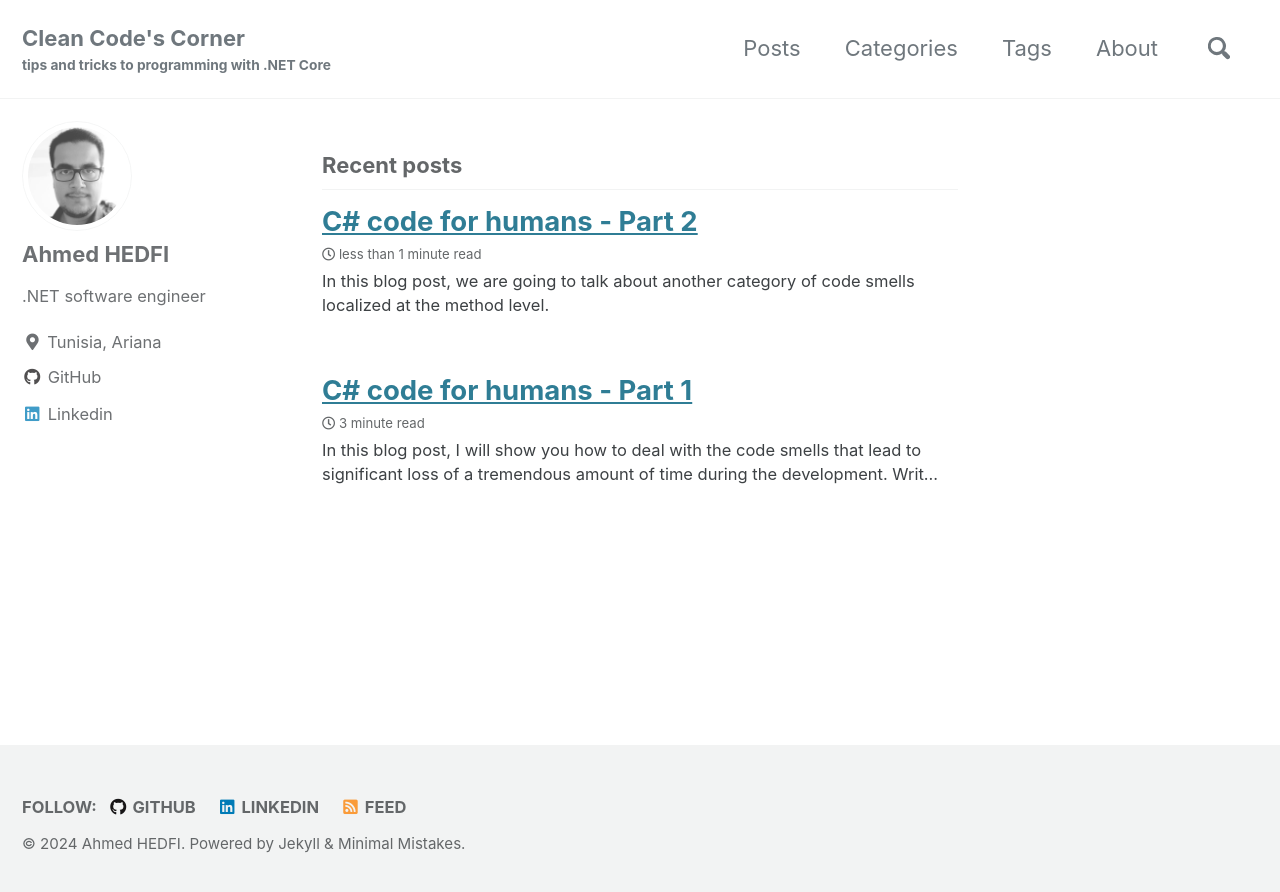
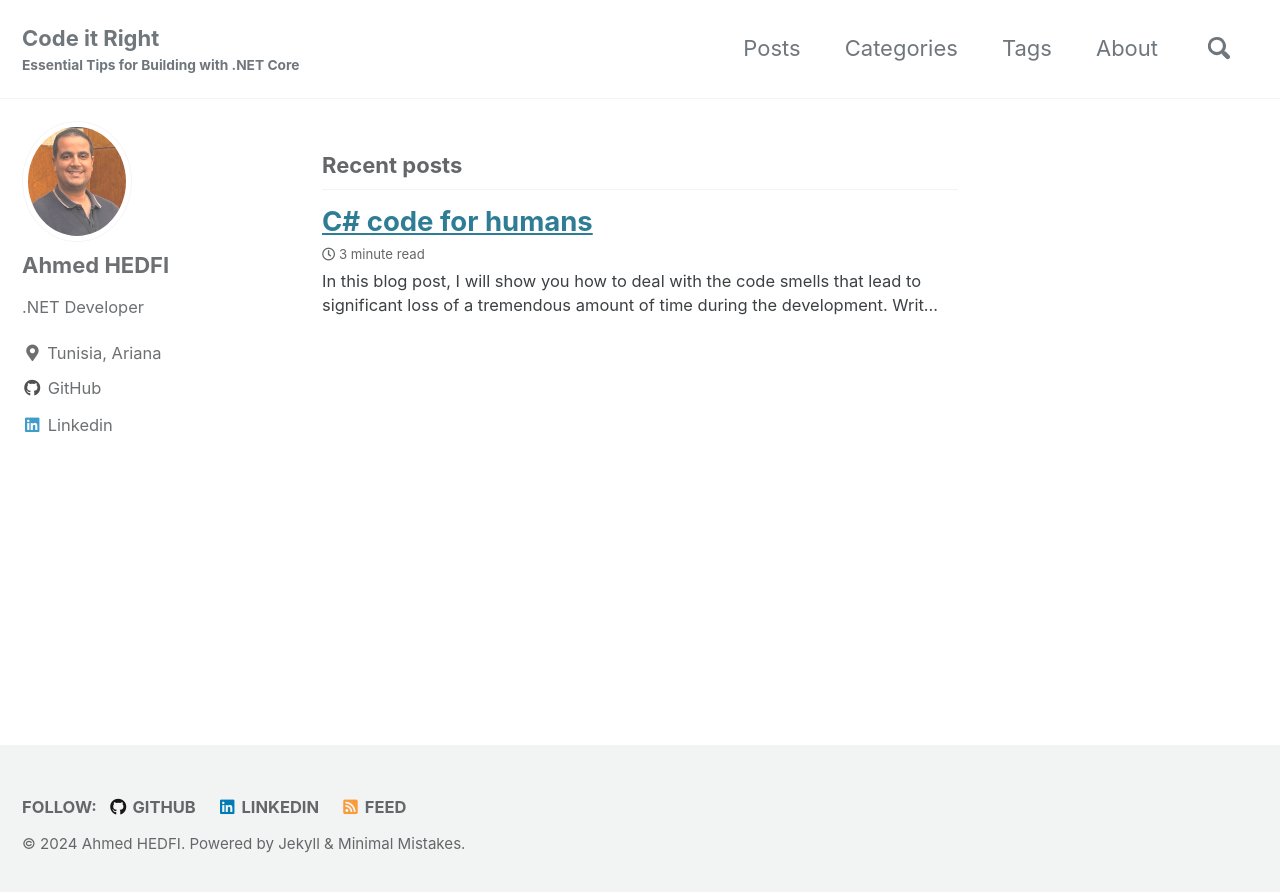
Before and after one commit to ahedfi/ahedfi.github.io, a Jekyll site: the page built from index.html, in a window 1280 px wide. Shown: the top 892 px of the page. Built offline with Jekyll 4.4.1, drawn with Linux system fonts in a browser that asks for light colours; cached includes are drawn as plain includes; the list of posts is cut into pages by our own code.

Commit message:
Adjust Blog title

```diff
--- a/_config.yml
+++ b/_config.yml
@@ -16,9 +16,9 @@ minimal_mistakes_skin    : "default" # "air", "aqua", "contrast", "dark", "dirt"
 
 # Site Settings
 locale                   : "en-US"
-title                    : "Clean Code's Corner"
+title                    : "Code it Right"
 title_separator          : "-"
-subtitle                 : "tips and tricks to programming with .NET Core"
+subtitle                 : "Essential Tips for Building with .NET Core"
 name                     : "Ahmed HEDFI"
 description              : "This blog aims to give tips and tricks for .net developers"
 url                      : # the base hostname & protocol for your site e.g. "https://mmistakes.github.io"
@@ -94,8 +94,8 @@ analytics:
 # Site Author
 author:
   name             : "Ahmed HEDFI"
-  avatar           : "/images/myPhoto.jpg"
-  bio              : ".NET software engineer"
+  avatar           : "/images/AH2024.png"
+  bio              : ".NET Developer"
   location         : "Tunisia, Ariana"
   email            :
   links:
--- a/_posts/2020-07-28-csharp-code-for-humans.md
+++ b/_posts/2020-07-28-csharp-code-for-humans.md
@@ -1,6 +1,6 @@
 ---
-title: "C# code for humans - Part 1"
-permalink : "/Csharp-code-for-humans-Part-1/"
+title: "C# code for humans"
+permalink : "/Csharp-code-for-humans/"
 header:
   image : "/images/clean-code.jpg"
   teaser : "/images/clean-code.jpg"
--- a/_posts/2020-08-11-csharp-code-for-humans-part-2.md
+++ /dev/null
@@ -1,31 +0,0 @@
----
-title: "C# code for humans - Part 2"
-permalink : "/Csharp-code-for-humans-Part-2/"
-header:
-  image : "/images/clean-code.jpg"
-  teaser : "/images/clean-code.jpg"
-toc: true
-toc_sticky: true
-categories:
-  - Programming
-tags:
-  - C#
----
-
-In this blog post, we are going to talk about another category of code smells localized at the method level.
-
-# Method Signature
-
-Before listing the code smells related to a method, let's first understand what do we mean by a method signature.
-
-> Methods are declared in a class, struct, or interface by specifying the access level such as public or private, optional modifiers such as abstract or sealed, the return value, the name of the method, and any method parameters. These parts together are the signature of the method.
-> <cite><a href="https://docs.microsoft.com/en-us/dotnet/csharp/programming-guide/classes-and-structs/methods">Microsoft technical documentation</a></cite>
-
-## Poor Method Signatures
-
-## Primitive Obsession
-
-## Long Parameter List
-
-
-Stay tuned, as more tips will be added soon.
```
Also changed, not shown: images/AH2024.PNG (added).
